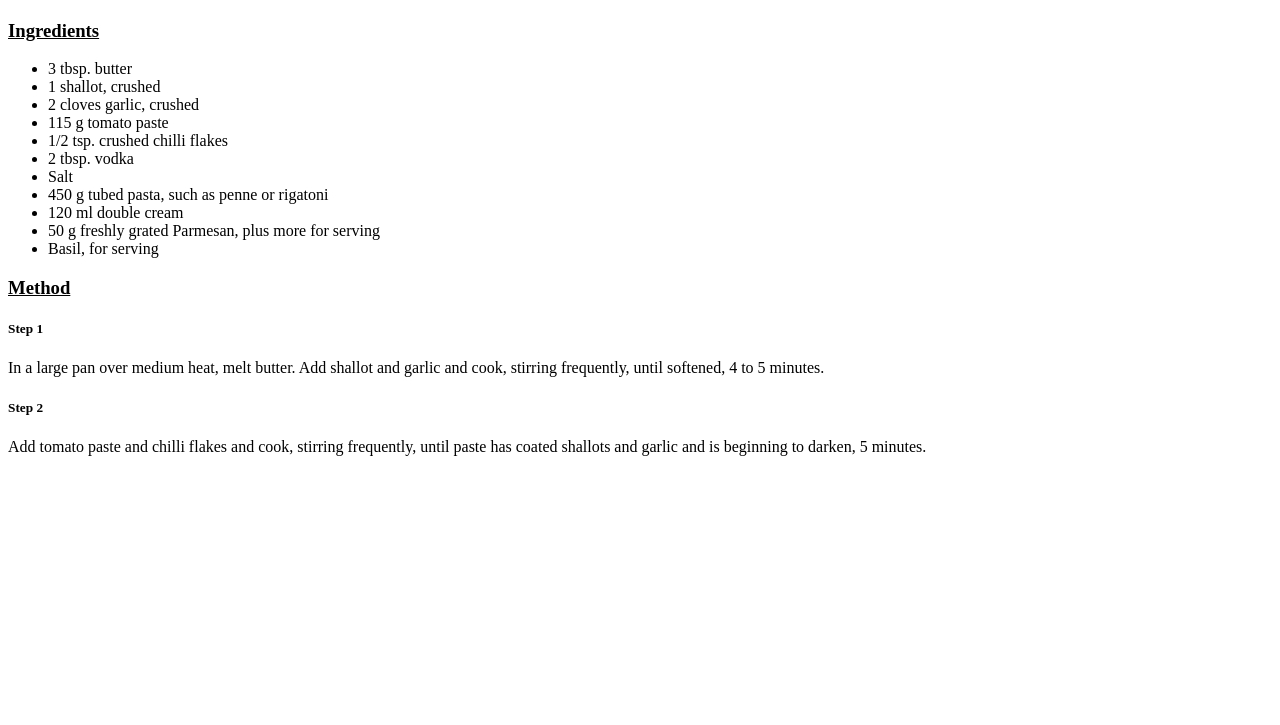
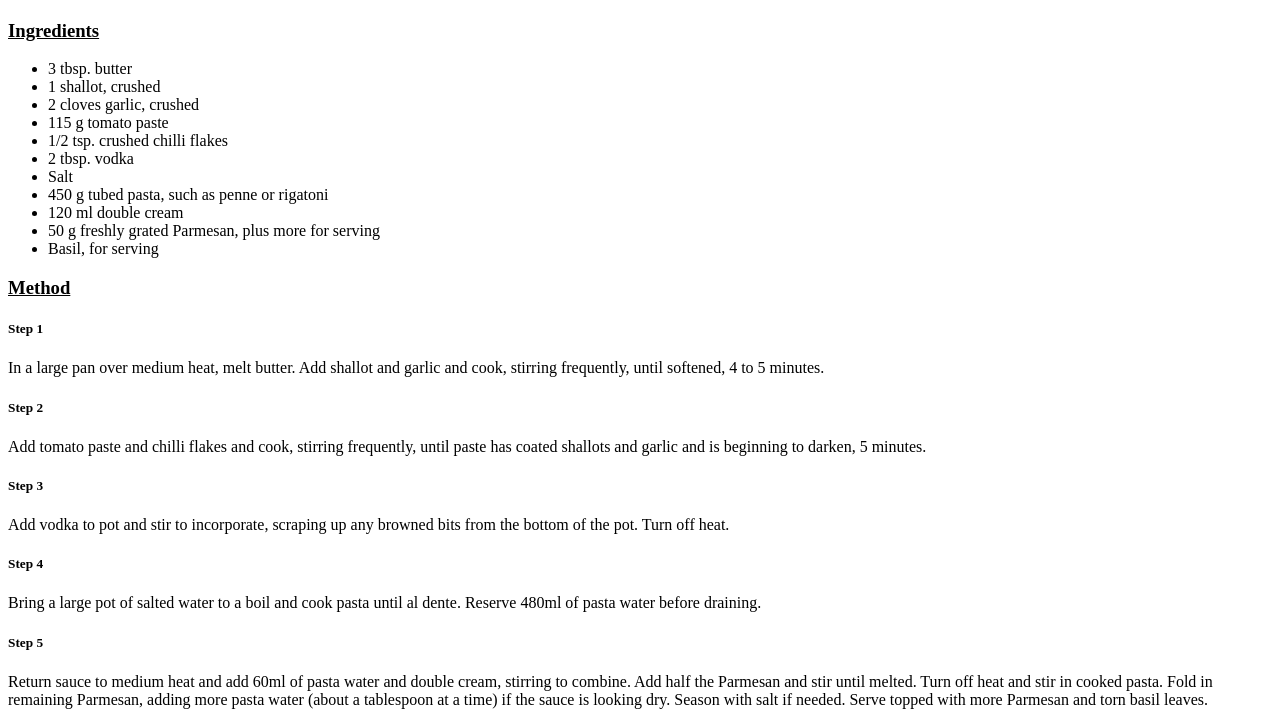
Before and after one commit to sade-oc/odin-recipies, a plain HTML site: page recipies/pasta.html in a window 1280 px wide. Shown: the part 409-1134 px from the top of the page. Before the commit the page ends 881 px from the top, so only its background shows below. Drawn offline with Linux system fonts and the light colour scheme.

Commit message:
Completed the pasta page by adding the final 3 steps of the method

```diff
--- a/recipies/pasta.html
+++ b/recipies/pasta.html
@@ -35,6 +35,26 @@
             stirring frequently, until paste has coated shallots
             and garlic and is beginning to darken, 5 minutes.
         </p>
+        <h5> Step 3 </h5>
+        <p> Add vodka to pot and stir to incorporate,
+            scraping up any browned bits from the bottom of the pot.
+            Turn off heat.
+        </p>
+        <h5> Step 4 </h5>
+        <p>Bring a large pot of salted water to a boil
+            and cook pasta until al dente. Reserve 480ml of
+            pasta water before draining.
+        </p>
+        <h5> Step 5 </h5>
+        <p>
+            Return sauce to medium heat and add 60ml of pasta water and
+            double cream, stirring to combine. Add half the Parmesan and
+            stir until melted. Turn off heat and stir in cooked pasta.
+            Fold in remaining Parmesan, adding more pasta water
+            (about a tablespoon at a time) if the sauce is looking dry.
+            Season with salt if needed. Serve topped with more
+            Parmesan and torn basil leaves.
+        </p>
 
 
 </body>
```
